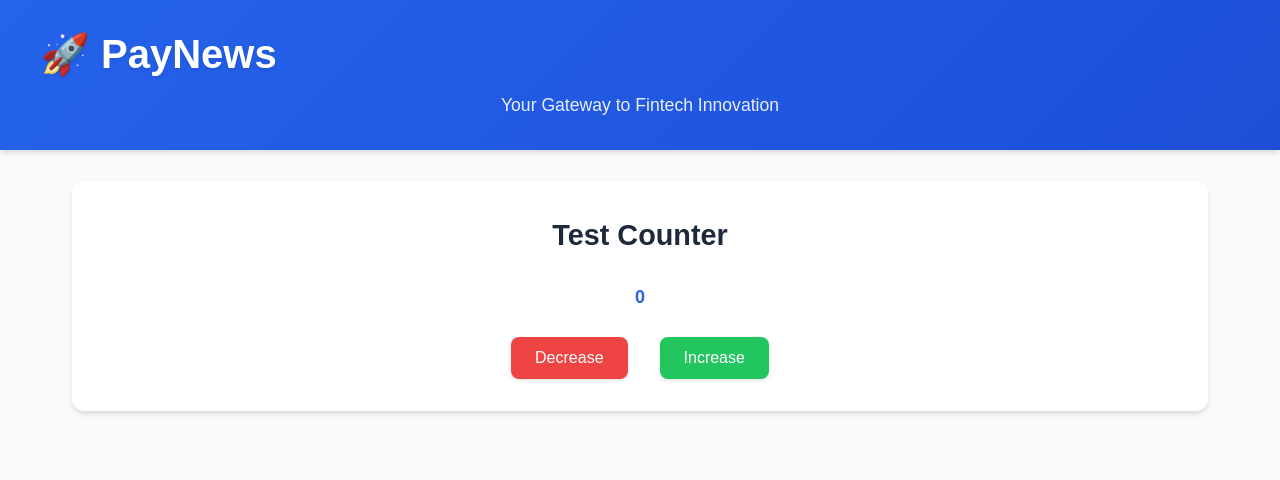
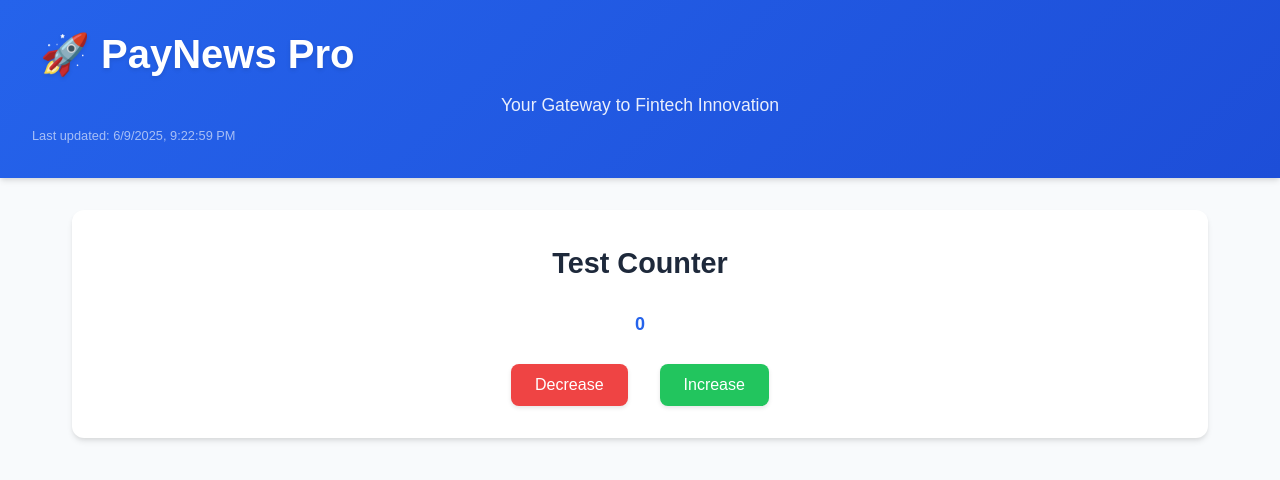
Before and after one commit to anne-mac/pay-news, a React (Vite) app: page / in a window 1280 px wide. Shown: the top 480 px of the page. Built offline with nearby package versions, Linux system fonts and the light colour scheme.

Commit message:
Update title to PayNews Pro and add timestamp

```diff
--- a/src/App.tsx
+++ b/src/App.tsx
@@ -8,7 +8,7 @@ function App() {
   return (
     <div className="app">
       <header className="app-header">
-        <h1>🚀 PayNews</h1>
+        <h1>🚀 PayNews Pro</h1>
         <p style={{
           color: 'rgba(255, 255, 255, 0.9)',
           textAlign: 'center',
@@ -19,6 +19,13 @@ function App() {
           marginRight: 'auto'
         }}>
           Your Gateway to Fintech Innovation
+        </p>
+        <p style={{
+          color: 'rgba(255, 255, 255, 0.6)',
+          fontSize: '0.8rem',
+          marginTop: '0.5rem'
+        }}>
+          Last updated: {new Date().toLocaleString()}
         </p>
       </header>
       <main className="app-main">
```
